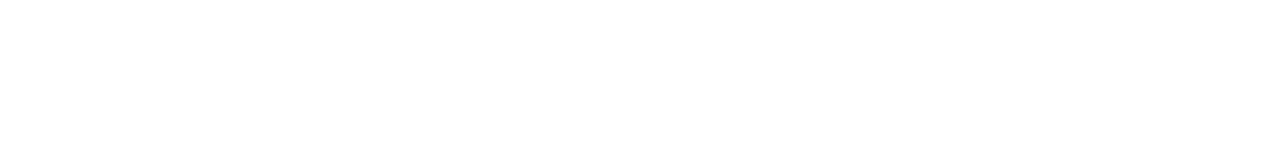
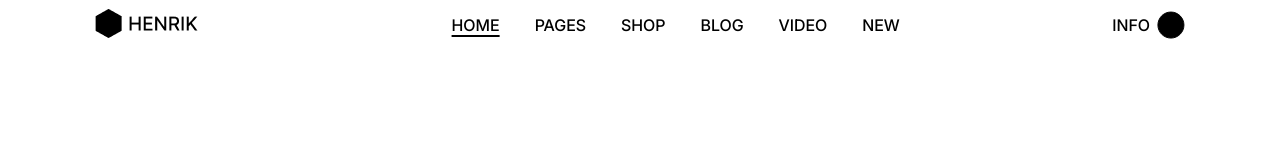
Before and after one commit to ikiruh/course-work-front, a plain HTML site: page index.html in a window 1280 px wide. Drawn offline with Linux system fonts and the light colour scheme.

Commit message:
write header

```diff
--- a/index.html
+++ b/index.html
@@ -10,6 +10,36 @@
     <title>Henrik</title>
 </head>
 <body>
-
+    <header class="header">
+        <a href="#" class="header-logo">
+            <img class="header-logo-image" src="./images/logo.png" alt="Henrik">
+        </a>
+        <nav class="header-menu">
+            <ul class="header-menu-list">
+                <li class="header-menu-item">
+                    <a href="#" class="header-menu-link link is-current">Home</a>
+                </li>
+                <li class="header-menu-item">
+                    <a href="#" class="header-menu-link link">Pages</a>
+                </li>
+                <li class="header-menu-item">
+                    <a href="#" class="header-menu-link link">Shop</a>
+                </li>
+                <li class="header-menu-item">
+                    <a href="#" class="header-menu-link link">Blog</a>
+                </li>
+                <li class="header-menu-item">
+                    <a href="#" class="header-menu-link link">Video</a>
+                </li>
+                <li class="header-menu-item">
+                    <a href="#" class="header-menu-link link">New</a>
+                </li>
+            </ul>
+        </nav>
+        <div class="header-info">
+            <a href="#" class="header-info-link link">Info</a>
+            <img src="./icons/circle.svg" alt="icon" class="header-info-icon">
+        </div>
+    </header>
 </body>
 </html>
--- a/style.css
+++ b/style.css
@@ -25,6 +25,10 @@
     --border-style: solid;
     --border-color: var(--color-black);
     --border-radius: 55px;
+
+    --border: var(--border-width) var(--border-style) var(--border-color);
+
+    --container-width: 1800px;
 }
 
 body {
@@ -33,3 +37,44 @@ body {
     color: var(--color-black);
     background-color: var(--color-white);
 }
+
+.container {
+    max-width: var(--container-width);
+    margin-inline: auto;
+}
+
+h1, h2, h3, h4, h5, h6,
+.header {
+    text-transform: uppercase;
+}
+
+.header {
+    display: flex;
+    justify-content: space-between;
+    align-items: center;
+    column-gap: 20px;
+    padding-inline: 95px;
+}
+
+.header-menu-list {
+    display: flex;
+    column-gap: 35px;
+    list-style: none;
+}
+
+.link {
+    color: var(--color-black);
+    text-decoration: none;
+}
+
+.is-current {
+    text-decoration: underline;
+    text-decoration-thickness: 2px;
+    text-underline-offset: 4px;
+}
+
+.header-info {
+    display: flex;
+    align-items: center;
+    column-gap: 7px;
+}
```
Also changed, not shown: icons/circle.svg (added).
